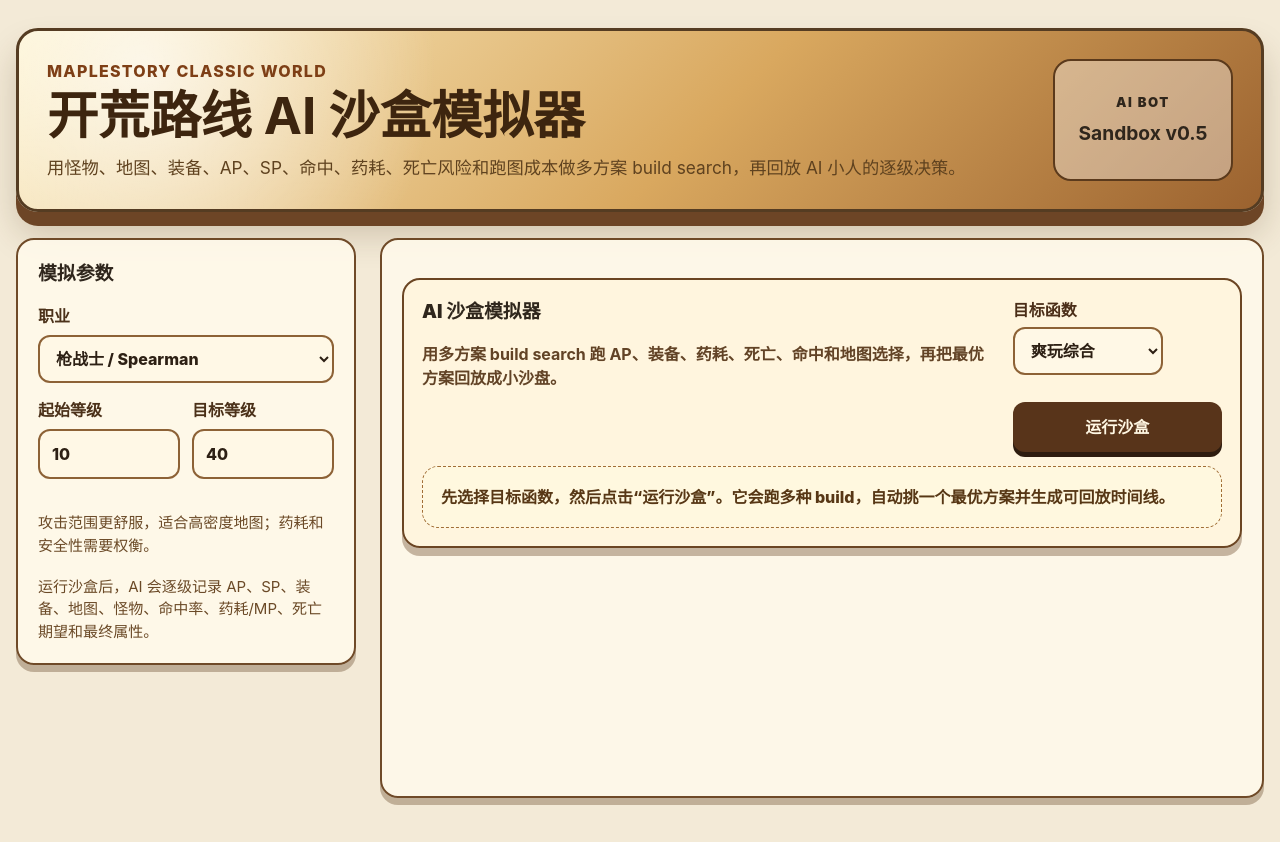
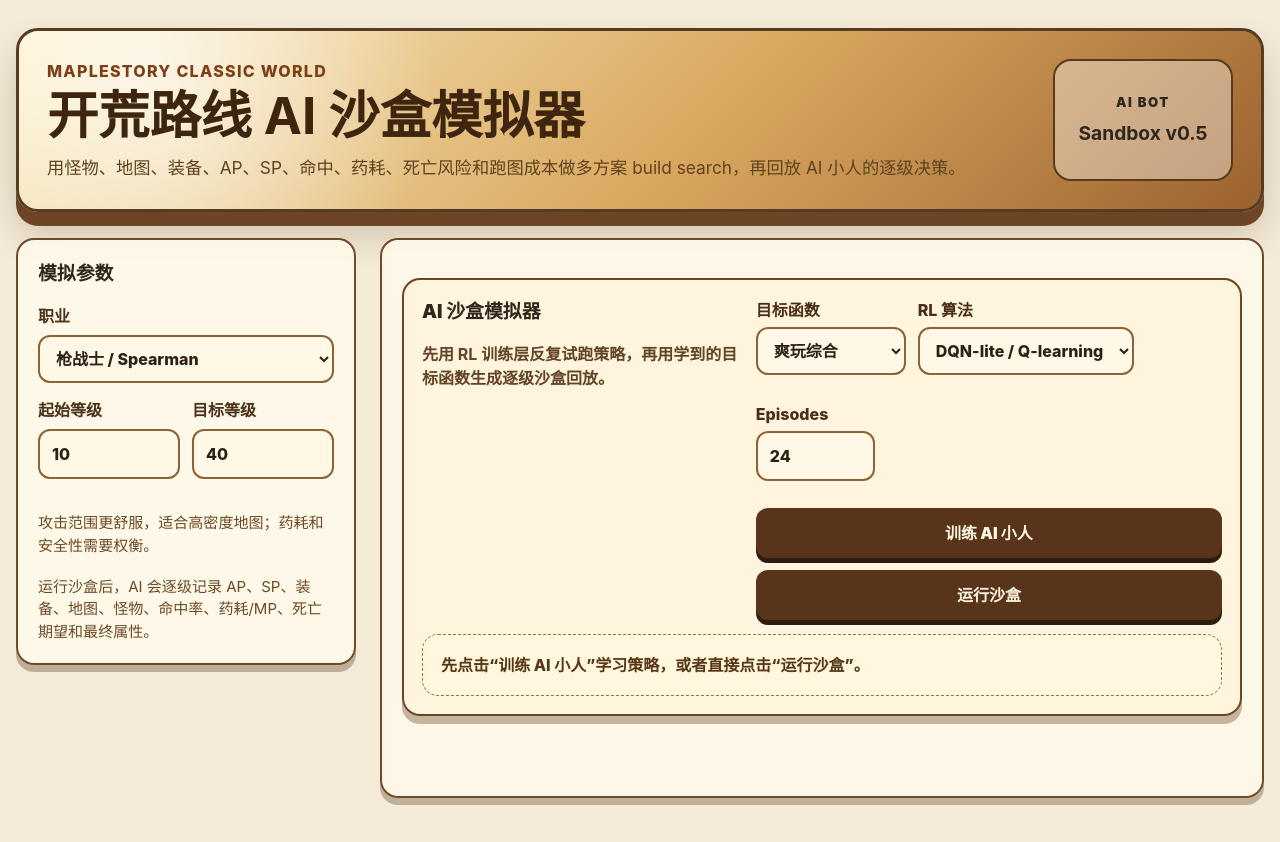
Before and after one commit to sduckyduck/mscw-route-ai-simulator, a React (Vite) app: page / in a window 1280 px wide. Built offline with nearby package versions, Linux system fonts and the light colour scheme.

Commit message:
Add RL training controls and report to sandbox UI

```diff
--- a/src/SandboxPanel.tsx
+++ b/src/SandboxPanel.tsx
@@ -1,6 +1,7 @@
 import { useEffect, useMemo, useState } from 'react';
 import { runSandboxSimulation, type SandboxFrame, type SandboxRunResult } from './simulator/sandboxEngine';
 import type { ObjectivePreset } from './simulator/experimentOptimizer2';
+import { runRlTraining, type RlAlgorithm, type RlTrainingReport } from './simulator/rlTrainer';
 import type { GameData, SimulationInput } from './simulator/types';
 import { formatHours, formatMeso } from './simulator/report';
 import './sandbox.css';
@@ -14,6 +15,12 @@ const objectiveLabels: Record<ObjectivePreset, string> = {
   craft_only: '全锻造装备',
   drop_only: '全怪物掉落',
   comfort: '爽玩综合',
+};
+
+const rlLabels: Record<RlAlgorithm, string> = {
+  dqn_lite: 'DQN-lite / Q-learning',
+  ppo_stub: 'PPO 接口',
+  dreamer_stub: 'Dreamer 接口',
 };
 
 function actionText(action: SandboxFrame['action']): string {
@@ -95,6 +102,58 @@ function Bar({ label, value, className = '' }: { label: string; value: number; c
   );
 }
 
+function RlPanel({ report, onUsePolicy }: { report: RlTrainingReport; onUsePolicy: (objective: ObjectivePreset) => void }) {
+  const qRows = Object.entries(report.qValues).sort((a, b) => b[1] - a[1]) as [ObjectivePreset, number][];
+  return (
+    <div className="rl-panel">
+      <div className="section-title">RL 训练结果</div>
+      <div className="sandbox-findings">
+        <div className="finding optimization">
+          <strong>学到的策略</strong>
+          <p>{objectiveLabels[report.bestObjective]}，奖励 {report.bestReward}，状态 {report.stateKey}</p>
+        </div>
+        <div className="finding warning">
+          <strong>算法说明</strong>
+          <p>{report.note}</p>
+        </div>
+      </div>
+      <button className="secondary" onClick={() => onUsePolicy(report.bestObjective)}>用 RL 学到的策略跑沙盒</button>
+      <div className="sandbox-table-wrap">
+        <table>
+          <thead><tr><th>策略动作</th><th>Q 值</th></tr></thead>
+          <tbody>
+            {qRows.map(([action, value]) => (
+              <tr key={action}><td>{objectiveLabels[action]}</td><td>{value}</td></tr>
+            ))}
+          </tbody>
+        </table>
+      </div>
+      <div className="sandbox-table-wrap">
+        <table>
+          <thead>
+            <tr><th>Episode</th><th>探索率</th><th>动作</th><th>奖励</th><th>Q值</th><th>耗时</th><th>金币</th><th>死亡</th><th>舒适度</th></tr>
+          </thead>
+          <tbody>
+            {report.history.slice(-30).map((row) => (
+              <tr key={row.episode}>
+                <td>{row.episode}</td>
+                <td>{row.epsilon}</td>
+                <td>{objectiveLabels[row.action]}</td>
+                <td>{row.reward}</td>
+                <td>{row.qValue}</td>
+                <td>{formatHours(row.totalHours)}</td>
+                <td>{formatMeso(row.endingMeso)}</td>
+                <td>{row.expectedDeaths}</td>
+                <td>{row.comfort}</td>
+              </tr>
+            ))}
+          </tbody>
+        </table>
+      </div>
+    </div>
+  );
+}
+
 function DecisionLog({ result }: { result: SandboxRunResult }) {
   return (
     <div className="sandbox-table-wrap decision-log">
@@ -102,17 +161,7 @@ function DecisionLog({ result }: { result: SandboxRunResult }) {
       <table>
         <thead>
           <tr>
-            <th>等级</th>
-            <th>AP 决策</th>
-            <th>SP 决策</th>
-            <th>装备决策</th>
-            <th>地图 / 怪物</th>
-            <th>命中</th>
-            <th>本级耗时</th>
-            <th>药耗/MP</th>
-            <th>死亡期望</th>
-            <th>当前属性</th>
-            <th>原因</th>
+            <th>等级</th><th>AP 决策</th><th>SP 决策</th><th>装备决策</th><th>地图 / 怪物</th><th>命中</th><th>本级耗时</th><th>药耗/MP</th><th>死亡期望</th><th>当前属性</th><th>原因</th>
           </tr>
         </thead>
         <tbody>
@@ -127,11 +176,7 @@ function DecisionLog({ result }: { result: SandboxRunResult }) {
               <td>{formatHours(decision.hours)}</td>
               <td>{formatMeso(decision.potionCost)}</td>
               <td>{decision.deathsExpected.toFixed(2)}</td>
-              <td>
-                STR {decision.statSnapshot.str} / DEX {decision.statSnapshot.dex}<br />
-                WATK {decision.statSnapshot.weaponAttack} / ACC {decision.statSnapshot.accuracy}<br />
-                AVOID {decision.statSnapshot.avoid}
-              </td>
+              <td>STR {decision.statSnapshot.str} / DEX {decision.statSnapshot.dex}<br />WATK {decision.statSnapshot.weaponAttack} / ACC {decision.statSnapshot.accuracy}<br />AVOID {decision.statSnapshot.avoid}</td>
               <td>{decision.reason}</td>
             </tr>
           ))}
@@ -146,35 +191,13 @@ function AlternativesTable({ result }: { result: SandboxRunResult }) {
     <div className="sandbox-table-wrap">
       <table>
         <thead>
-          <tr>
-            <th>排名</th>
-            <th>方案</th>
-            <th>分数</th>
-            <th>耗时</th>
-            <th>最终金币</th>
-            <th>药耗</th>
-            <th>装备</th>
-            <th>死亡</th>
-            <th>舒适度</th>
-            <th>最终属性</th>
-          </tr>
+          <tr><th>排名</th><th>方案</th><th>分数</th><th>耗时</th><th>最终金币</th><th>药耗</th><th>装备</th><th>死亡</th><th>舒适度</th><th>最终属性</th></tr>
         </thead>
         <tbody>
           {result.alternatives.slice(0, 8).map((item, index) => (
             <tr key={item.candidate.id} className={index === 0 ? 'best-row' : ''}>
-              <td>{index + 1}</td>
-              <td>{item.candidate.label}</td>
-              <td>{item.objectiveScore}</td>
-              <td>{formatHours(item.totalHours)}</td>
-              <td>{formatMeso(item.endingMeso)}</td>
-              <td>{formatMeso(item.totalPotionCost)}</td>
-              <td>{formatMeso(item.totalGearCost)}</td>
-              <td>{item.expectedDeaths}</td>
-              <td>{item.comfortScore}</td>
-              <td>
-                STR {item.finalStats.str} / DEX {item.finalStats.dex}<br />
-                WATK {item.finalStats.weaponAttack} / ACC {item.finalStats.accuracy}
-              </td>
+              <td>{index + 1}</td><td>{item.candidate.label}</td><td>{item.objectiveScore}</td><td>{formatHours(item.totalHours)}</td><td>{formatMeso(item.endingMeso)}</td><td>{formatMeso(item.totalPotionCost)}</td><td>{formatMeso(item.totalGearCost)}</td><td>{item.expectedDeaths}</td><td>{item.comfortScore}</td>
+              <td>STR {item.finalStats.str} / DEX {item.finalStats.dex}<br />WATK {item.finalStats.weaponAttack} / ACC {item.finalStats.accuracy}</td>
             </tr>
           ))}
         </tbody>
@@ -186,6 +209,9 @@ function AlternativesTable({ result }: { result: SandboxRunResult }) {
 export function SandboxPanel({ data, input }: { data: GameData; input: SimulationInput }) {
   const [objective, setObjective] = useState<ObjectivePreset>('comfort');
   const [result, setResult] = useState<SandboxRunResult | null>(null);
+  const [rlAlgorithm, setRlAlgorithm] = useState<RlAlgorithm>('dqn_lite');
+  const [episodes, setEpisodes] = useState(24);
+  const [rlReport, setRlReport] = useState<RlTrainingReport | null>(null);
   const [frameIndex, setFrameIndex] = useState(0);
   const [playing, setPlaying] = useState(false);
   const [speed, setSpeed] = useState(2);
@@ -211,12 +237,18 @@ export function SandboxPanel({ data, input }: { data: GameData; input: Simulatio
     return () => window.clearInterval(timer);
   }, [playing, result, speed]);
 
-  const run = () => {
-    const sandbox = runSandboxSimulation(data, input.jobKey, input.startLevel, Math.max(input.startLevel + 1, input.targetLevel), objective);
+  const run = (overrideObjective = objective) => {
+    const sandbox = runSandboxSimulation(data, input.jobKey, input.startLevel, Math.max(input.startLevel + 1, input.targetLevel), overrideObjective);
+    setObjective(overrideObjective);
     setResult(sandbox);
     setFrameIndex(0);
     setPlaying(true);
     setCopied(false);
+  };
+
+  const train = () => {
+    const report = runRlTraining(data, input, rlAlgorithm, objective, episodes);
+    setRlReport(report);
   };
 
   const copyReport = async () => {
@@ -230,38 +262,26 @@ export function SandboxPanel({ data, input }: { data: GameData; input: Simulatio
       <div className="sandbox-header">
         <div>
           <div className="section-title">AI 沙盒模拟器</div>
-          <p>用多方案 build search 跑 AP、装备、药耗、死亡、命中和地图选择，再把最优方案回放成小沙盘。</p>
+          <p>先用 RL 训练层反复试跑策略，再用学到的目标函数生成逐级沙盒回放。</p>
         </div>
         <div className="sandbox-controls">
-          <label>
-            目标函数
-            <select value={objective} onChange={(event) => setObjective(event.target.value as ObjectivePreset)}>
-              {Object.entries(objectiveLabels).map(([key, label]) => (
-                <option key={key} value={key}>{label}</option>
-              ))}
-            </select>
-          </label>
-          <button onClick={run}>运行沙盒</button>
+          <label>目标函数<select value={objective} onChange={(event) => setObjective(event.target.value as ObjectivePreset)}>{Object.entries(objectiveLabels).map(([key, label]) => <option key={key} value={key}>{label}</option>)}</select></label>
+          <label>RL 算法<select value={rlAlgorithm} onChange={(event) => setRlAlgorithm(event.target.value as RlAlgorithm)}>{Object.entries(rlLabels).map(([key, label]) => <option key={key} value={key}>{label}</option>)}</select></label>
+          <label>Episodes<input type="number" min={1} max={300} value={episodes} onChange={(event) => setEpisodes(Number(event.target.value))} /></label>
+          <button onClick={train}>训练 AI 小人</button>
+          <button onClick={() => run()}>运行沙盒</button>
         </div>
       </div>
+
+      {rlReport ? <RlPanel report={rlReport} onUsePolicy={(obj) => run(obj)} /> : null}
 
       {result && currentFrame ? (
         <>
           <div className="sandbox-playbar">
             <button className="secondary" onClick={() => setPlaying((value) => !value)}>{playing ? '暂停' : '播放'}</button>
             <button className="secondary" onClick={() => setFrameIndex(0)}>回到开头</button>
-            <label>
-              速度 {speed}x
-              <input type="range" min={1} max={8} step={1} value={speed} onChange={(event) => setSpeed(Number(event.target.value))} />
-            </label>
-            <input
-              className="frame-slider"
-              type="range"
-              min={0}
-              max={Math.max(0, result.frames.length - 1)}
-              value={frameIndex}
-              onChange={(event) => setFrameIndex(Number(event.target.value))}
-            />
+            <label>速度 {speed}x<input type="range" min={1} max={8} step={1} value={speed} onChange={(event) => setSpeed(Number(event.target.value))} /></label>
+            <input className="frame-slider" type="range" min={0} max={Math.max(0, result.frames.length - 1)} value={frameIndex} onChange={(event) => setFrameIndex(Number(event.target.value))} />
             <span>{frameIndex + 1} / {result.frames.length}</span>
             <button className="secondary" onClick={copyReport}>{copied ? '报告已复制' : '复制沙盒报告'}</button>
           </div>
@@ -276,14 +296,7 @@ export function SandboxPanel({ data, input }: { data: GameData; input: Simulatio
             </div>
             <div>
               <SandboxStats frame={currentFrame} result={result} />
-              <div className="sandbox-findings">
-                {result.findings.map((finding) => (
-                  <div key={finding.title} className={`finding ${finding.type}`}>
-                    <strong>{finding.title}</strong>
-                    <p>{finding.detail}</p>
-                  </div>
-                ))}
-              </div>
+              <div className="sandbox-findings">{result.findings.map((finding) => <div key={finding.title} className={`finding ${finding.type}`}><strong>{finding.title}</strong><p>{finding.detail}</p></div>)}</div>
             </div>
           </div>
 
@@ -291,9 +304,7 @@ export function SandboxPanel({ data, input }: { data: GameData; input: Simulatio
           <AlternativesTable result={result} />
         </>
       ) : (
-        <div className="sandbox-empty">
-          先选择目标函数，然后点击“运行沙盒”。它会跑多种 build，自动挑一个最优方案并生成可回放时间线。
-        </div>
+        <div className="sandbox-empty">先点击“训练 AI 小人”学习策略，或者直接点击“运行沙盒”。</div>
       )}
     </div>
   );
```
